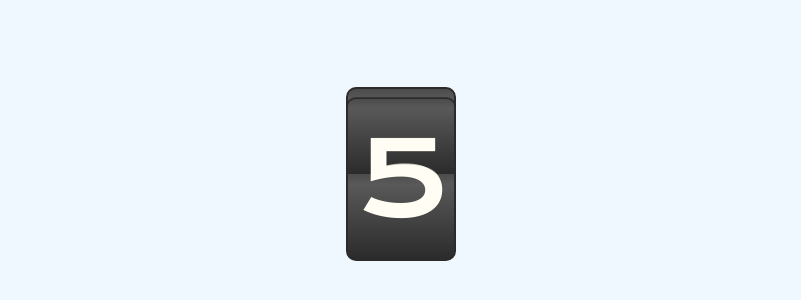
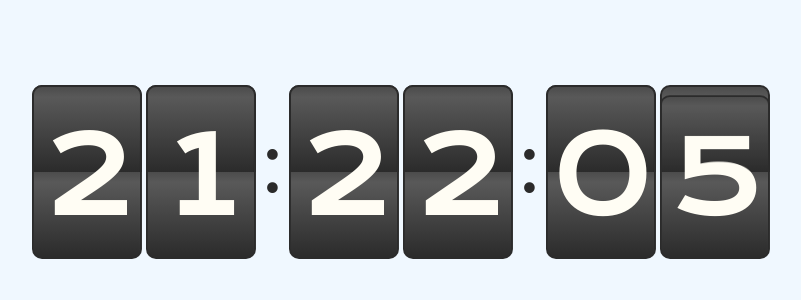
Before and after one commit to abm0/flipping-clock, a website: page index.html in a window 1280 px wide. Shown: the part 226-526 px from the top of the page, without its empty margins (239-1040 px from the left). Drawn offline with nearby package versions, Linux system fonts and the light colour scheme; files that its build step writes are made by us from their sources.

Commit message:
object-oriented implementation

```diff
--- a/index.html
+++ b/index.html
@@ -10,46 +10,162 @@
 </head>
 <body>
   <div id="clock">
-    <span id="hours" class="digit">
+    <span id="hours">
 
-    </span>
-    <i class="delimiter">:</i>
-    <span id="minutes" class="digit"></span>
-    <i class="delimiter">:</i>
-    <span id="seconds" digit="digit"></span>
-    <span id="ampm"></span>
-  </div>
-
-  <div id="card">
+      <div class="digit-card tens-digit">
         <div class="half top next">
           <span class="digit-container">
-        <span class="digit">
-          2
-        </span>
+            <span class="digit"></span>
           </span>
         </div>
         <div class="half bottom prev">
           <span class="digit-container">
-        <span class="digit">
-          1
-        </span>
+            <span class="digit"></span>
           </span>
         </div>
-    <div class="half top moving prev">
+        <div class="half top flipper prev">
           <span class="digit-container">
-        <span class="digit">
-          1
-        </span>
+            <span class="digit"></span>
           </span>
         </div>
-    <div class="half bottom moving next">
+        <div class="half bottom flipper next">
           <span class="digit-container">
-        <span class="digit">
-          2
-        </span>
+            <span class="digit"></span>
           </span>
         </div>
       </div>
+
+      <div class="digit-card ones-digit">
+        <div class="half top next">
+          <span class="digit-container">
+            <span class="digit"></span>
+          </span>
+        </div>
+        <div class="half bottom prev">
+          <span class="digit-container">
+            <span class="digit"></span>
+          </span>
+        </div>
+        <div class="half top flipper prev">
+          <span class="digit-container">
+            <span class="digit"></span>
+          </span>
+        </div>
+        <div class="half bottom flipper next">
+          <span class="digit-container">
+            <span class="digit"></span>
+          </span>
+        </div>
+      </div>
+
+    </span>
+    <i class="delimiter">:</i>
+
+    <span id="minutes">
+
+      <div class="digit-card tens-digit">
+        <div class="half top next">
+          <span class="digit-container">
+            <span class="digit"></span>
+          </span>
+        </div>
+        <div class="half bottom prev">
+          <span class="digit-container">
+            <span class="digit"></span>
+          </span>
+        </div>
+        <div class="half top flipper prev">
+          <span class="digit-container">
+            <span class="digit"></span>
+          </span>
+        </div>
+        <div class="half bottom flipper next">
+          <span class="digit-container">
+            <span class="digit"></span>
+          </span>
+        </div>
+      </div>
+
+      <div class="digit-card ones-digit">
+        <div class="half top next">
+          <span class="digit-container">
+            <span class="digit"></span>
+          </span>
+        </div>
+        <div class="half bottom prev">
+          <span class="digit-container">
+            <span class="digit"></span>
+          </span>
+        </div>
+        <div class="half top flipper prev">
+          <span class="digit-container">
+            <span class="digit"></span>
+          </span>
+        </div>
+        <div class="half bottom flipper next">
+          <span class="digit-container">
+            <span class="digit"></span>
+          </span>
+        </div>
+      </div>
+
+    </span>
+
+    <i class="delimiter">:</i>
+
+    <span id="seconds">
+
+      <div class="digit-card tens-digit">
+        <div class="half top next">
+          <span class="digit-container">
+            <span class="digit"></span>
+          </span>
+        </div>
+        <div class="half bottom prev">
+          <span class="digit-container">
+            <span class="digit"></span>
+          </span>
+        </div>
+        <div class="half top flipper prev">
+          <span class="digit-container">
+            <span class="digit"></span>
+          </span>
+        </div>
+        <div class="half bottom flipper next">
+          <span class="digit-container">
+            <span class="digit"></span>
+          </span>
+        </div>
+      </div>
+
+      <div class="digit-card ones-digit">
+        <div class="half top next">
+          <span class="digit-container">
+            <span class="digit"></span>
+          </span>
+        </div>
+        <div class="half bottom prev">
+          <span class="digit-container">
+            <span class="digit"></span>
+          </span>
+        </div>
+        <div class="half top flipper prev">
+          <span class="digit-container">
+            <span class="digit"></span>
+          </span>
+        </div>
+        <div class="half bottom flipper next">
+          <span class="digit-container">
+            <span class="digit"></span>
+          </span>
+        </div>
+      </div>
+
+    </span>
+    <!-- <span id="ampm"></span> -->
+  </div>
+
+
 </body>
 <script src="src/index.js"></script>
 </html>
--- a/src/index.js
+++ b/src/index.js
@@ -1,104 +1,144 @@
-const entities = ['hours', 'minutes', 'seconds', 'ampm'];
+class Digit {
+  constructor({ selector, value = 0 }) {
+    const digitEl = document.querySelector(selector);
 
-const elements = {};
+    this.flipperEls = digitEl.querySelectorAll('.flipper');
+    this.prevDigitEls = digitEl.querySelectorAll('.prev .digit');
+    this.nextDigitEls = digitEl.querySelectorAll('.next .digit');
 
-entities.forEach((entity) => {
-	elements[`${entity}El`] = document.getElementById(entity);
-});
+    this.value = value;
+    this.prevValue = null;
 
-const formatValues = (time) => {
-  Object.keys(time).forEach((key) => {
-  	if (key === 'ampm') return;
-
-    let value = time[key];
-
-    if (parseInt(value) < 10) {
-      time[key] = '0' + value;
-    }
-  });
+    this.renderInitialValue();
   }
 
-const getCurrentTime = () => {
+  setValue(nextValue) {
+    this.prevValue = this.value;
+    this.value = nextValue;
+
+    if (this.value === this.prevValue) return;
+
+    this.flip();
+  }
+
+  renderInitialValue() {
+    const {
+      prevDigitEls,
+      nextDigitEls,
+    } = this;
+
+    [...prevDigitEls, ...nextDigitEls].forEach(el => (el.innerHTML = this.value));
+  }
+
+  flip() {
+    this.nextDigitEls.forEach(el => el.innerHTML = this.value);
+    this.flipperEls.forEach(el => el.classList.add('turned'));
+
+    setTimeout(() => {
+      this.prevDigitEls.forEach(el => (el.innerHTML = this.value));
+
+      this.flipperEls.forEach((el) => {
+        el.classList.remove('turned');
+      });
+    }, 500);
+  }
+}
+
+class Clock {
+  constructor(props) {
+    const baseEl = document.querySelector("#clock");
+    const currentTime = this.getCurrentTime();
+
+    this.digits = [
+      'hours-tens',
+      'hours-ones',
+      'minutes-tens',
+      'minutes-ones',
+      'seconds-tens',
+      'seconds-ones'
+    ];
+
+    this.buildDigits(currentTime);
+
+    setInterval(this.flip.bind(this), 1000);
+  }
+
+  getCurrentTime() {
     const date = new Date();
 
     const time = {
       hours: date.getHours(),
       minutes: date.getMinutes(),
       seconds: date.getSeconds(),
-    ampm: 'AM',
+      // ampm: "AM"
     };
 
-  if (time.hours >= 12) {
-    time.ampm = 'PM';
-    time.hours -= 12;
-  }
+    // if (time.hours >= 12) {
+    //   time.ampm = "PM";
+    //   time.hours -= 12;
+    // }
 
-  formatValues(time);
+    this.formatValues(time);
 
     return time;
   }
 
-const renderAMPM = (time) => {
-  elements.ampmEl.innerHTML = time.ampm;
+  formatValues(time) {
+    Object.keys(time).forEach(key => {
+      if (key === "ampm") return;
+
+      let value = time[key];
+
+      if (parseInt(value) < 10) {
+        time[key] = "0" + value;
       }
 
-const renderHours = (time) => {
-	elements.hoursEl.innerHTML = time.hours;
+      time[key] = time[key].toString();
+    });
+  }
 
-  if (time.hours === '00') {
-    renderAMPM(time);
+  getDigitProps(digitName) {
+    const type = digitName.split('-')[0];
+    const position = digitName.split('-')[1];
+
+    let positionIndex;
+
+    switch (position) {
+      case 'tens':
+        positionIndex = 0;
+        break;
+
+      case 'ones':
+        positionIndex = 1;
+        break;
+    }
+
+    return { type, position, positionIndex };
+  }
+
+  buildDigits(time) {
+    this.digits.forEach((digitName) => {
+      const { type, position, positionIndex } = this.getDigitProps(digitName);
+
+      const selector = `#${type} .${position}-digit`;
+
+      this[digitName] = new Digit({
+        selector,
+        value: time[type][positionIndex]
+      });
+    });
+  }
+
+  flip() {
+    const time = this.getCurrentTime();
+
+    this.digits.forEach((digitName) => {
+      const { type, positionIndex } = this.getDigitProps(digitName);
+
+      this[digitName].setValue(time[type][positionIndex]);
+    });
+
   }
 }
 
-const renderMinutes = (time) => {
-  elements.minutesEl.innerHTML = time.minutes;
-
-  if (time.minutes === '00') {
-    renderHours(time);
-  }
-}
-
-const renderSeconds = (time) => {
-	elements.secondsEl.innerHTML = time.seconds;
-
-  if (time.seconds === '00') {
-    renderMinutes(time);
-  }
-}
-
-(function init() {
-  const initialTime = getCurrentTime();
-
-  renderSeconds(initialTime);
-  renderMinutes(initialTime);
-  renderHours(initialTime);
-  renderAMPM(initialTime);
-
-	setInterval(() => {
-    const time = getCurrentTime();
-
-    renderSeconds(time);
-  }, 1000);
-})();
-
-let i = 1;
-
-const movingEls = document.querySelectorAll('.moving');
-const prevDigitEls = document.querySelectorAll('.prev .digit');
-const nextDigitEls = document.querySelectorAll('.next .digit');
-
-setInterval(() => {
-  const prevVal = i;
-  i = i >= 9 ? i = 1 : i += 1;
-
-  nextDigitEls.forEach(el => el.innerHTML = i);
-  movingEls.forEach(el => el.classList.add('turned'));
-
-  setTimeout(() => {
-    prevDigitEls.forEach(el => (el.innerHTML = prevVal));
-    prevDigitEls.forEach(el => (el.innerHTML = i));
-    movingEls.forEach((el) => {
-      el.classList.remove('turned');
-    });
-  }, 500);
-}, 1000);
+new Clock();
--- a/src/style.scss
+++ b/src/style.scss
@@ -25,23 +25,28 @@ $trnsEasing: ease-in;
 }
 
 #clock {
-  display: none;
-
   position: absolute;
   top: 50%;
   left: 50%;
   transform: translate(-50%, -50%);
-  color: darkcyan;
+  color: #008b8b;
+  white-space: nowrap;
+
+  .delimiter {
+    font-size: 90px;
+    color: #2b2b2b;
+    vertical-align: 67px;
+  }
 }
 
-#card {
-  @include center;
-
+.digit-card {
+  // @include center;
+  display: inline-block;
+  position: relative;
   font-size: $defaultFontSize * $scale;
   width: $defaultCardWidth * $scale;
   height: $defaultCardHeight * $scale;
   padding: 5px;
-  transformsty: preserve-3d;
 
   .half {
     border-radius: 10px;
@@ -98,7 +103,7 @@ $trnsEasing: ease-in;
     color: #fffdf4;
   }
 
-  .moving {
+  .flipper {
     z-index: 10;
     backface-visibility: hidden;
     transition: none;
```
Lines whose indentation alone changed are shown as unchanged.
